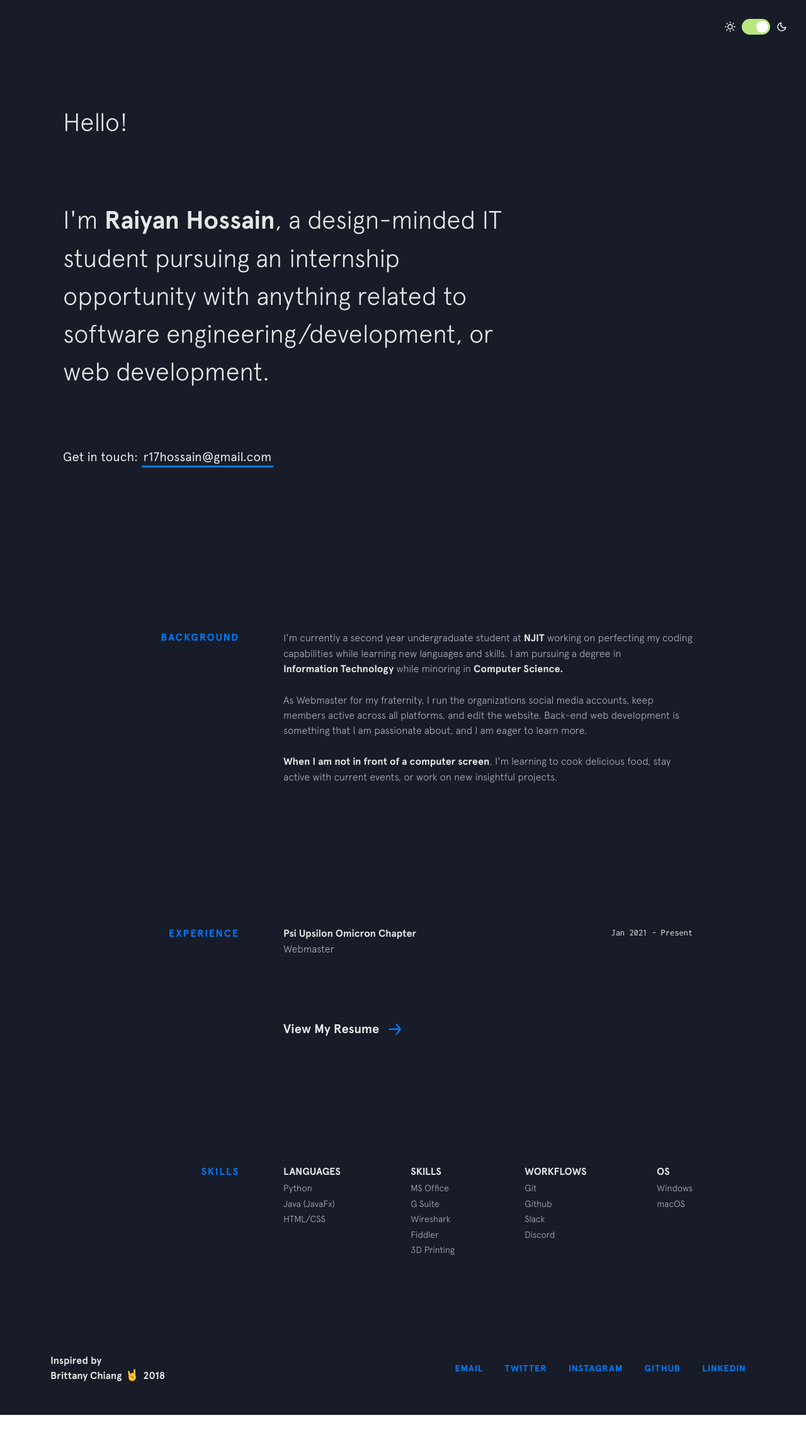
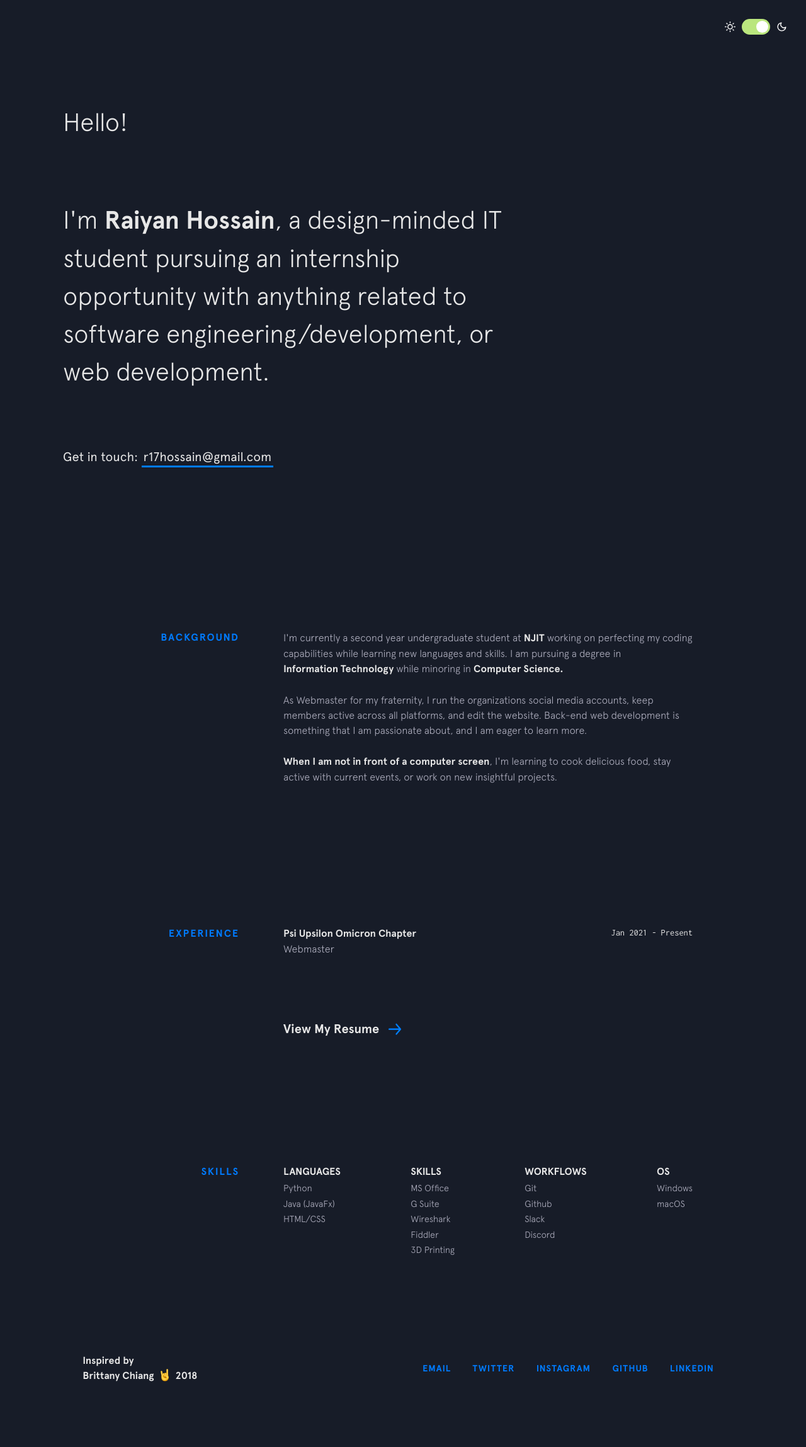
Before and after one commit to rh376/raiyanh717.github.io, a Jekyll site: the page built from index.html, in a window 1280 px wide. Shown: the whole page at 63% size. Built offline with Jekyll 4.4.1, drawn with Linux system fonts in a browser that asks for light colours; nearby versions of some CDN libraries; before the commit the page ends 2246 px from its top, so only the background shows below that.

Commit message:
edit the footer

```diff
--- a/_includes/footer.html
+++ b/_includes/footer.html
@@ -1,10 +1,13 @@
+<div style="padding: 0% 4% 4% 4%;">
 <footer class="footer">
   <div class="footer__copyright">
     <div class="top">
       <span>Inspired by</span>
     </div>
     <div class="bottom">
-      <span>Brittany Chiang</span>
+      <span>
+        <a href="https://github.com/bchiang7" tagert="_blank" class="highlight-link">Brittany Chiang</a>
+      <span>
       <img class="emoji" src="{{site.baseurl}}/img/emojis/rockon.png" alt="emoji">
       <span>2018</span>
     </div>
@@ -18,3 +21,4 @@
     {% endfor %}
   </div>
 </footer>
+</div>
```
